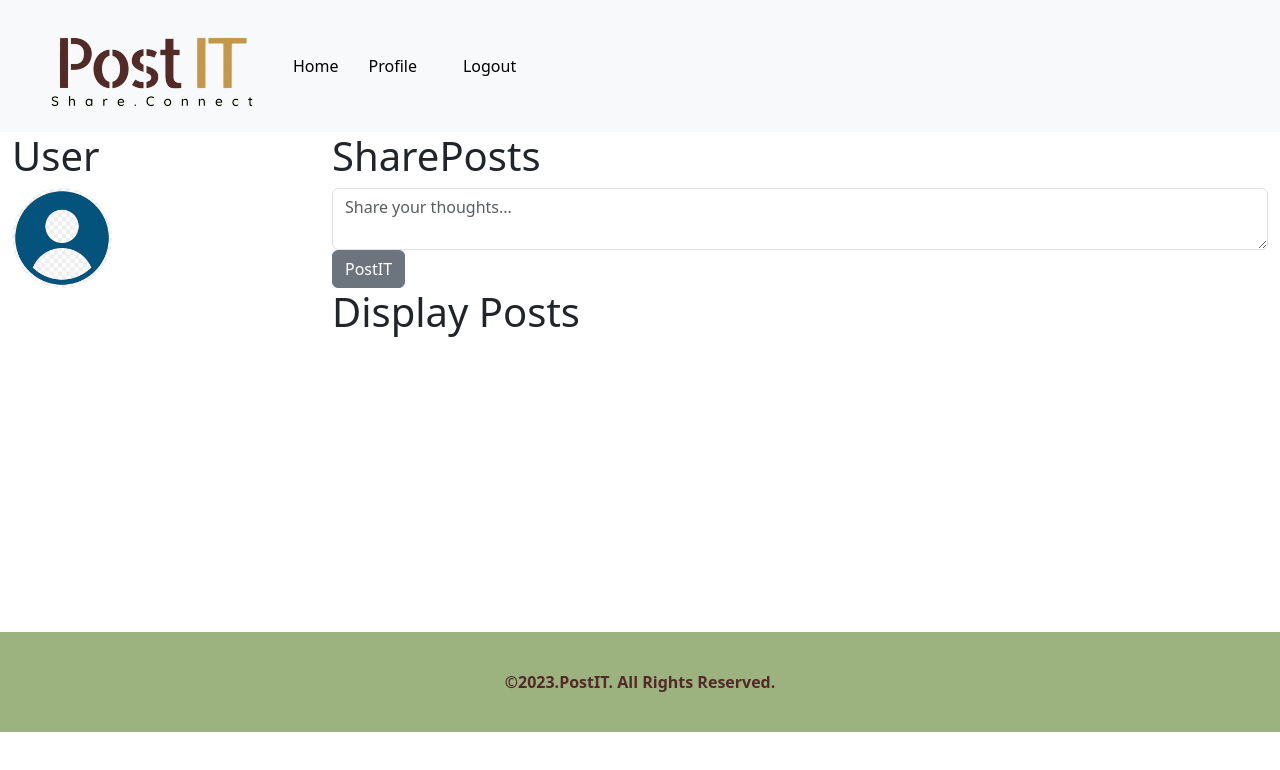
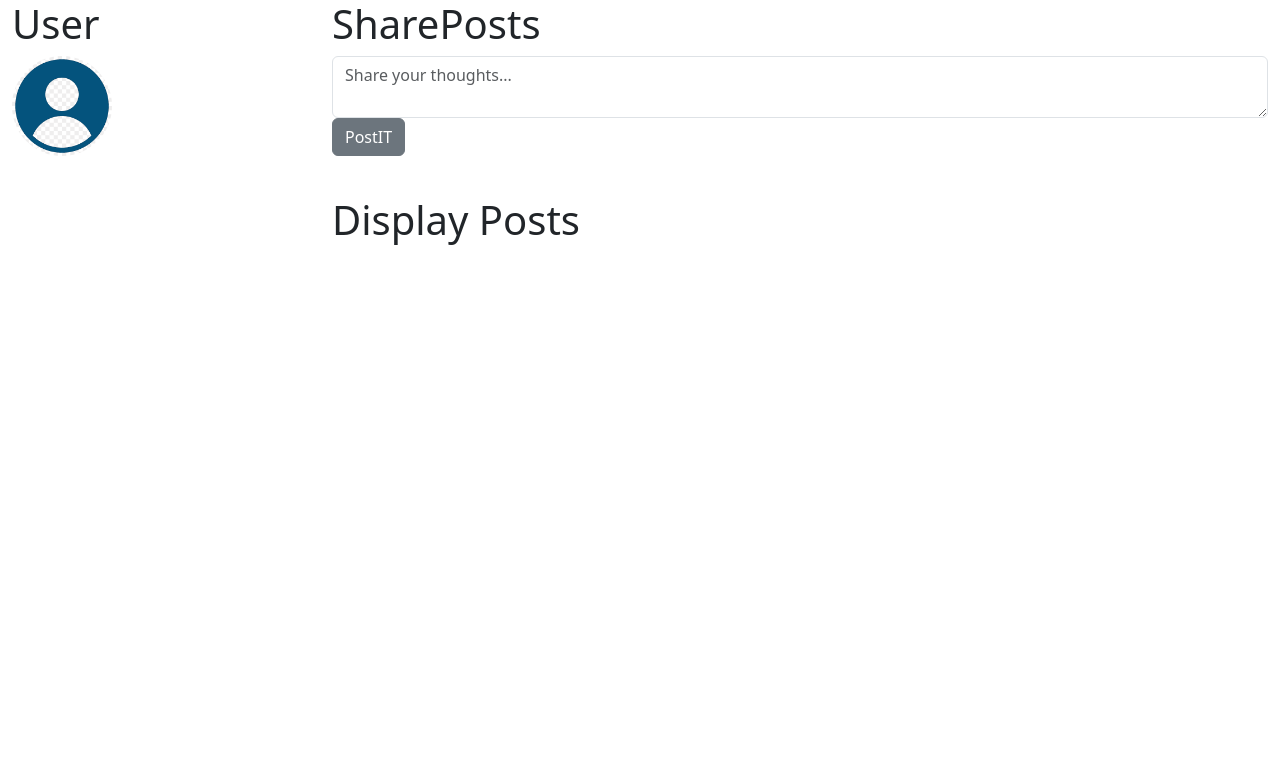
Before and after one commit to piperhuntress/postit-app-sem2Ay24-25, a React (Create React App) app in the folder client/: page / in a window 1280 px wide. Shown: the top 770 px of the page. Built offline with nearby package versions, Linux system fonts and the light colour scheme.

Commit message:
Complete act5

```diff
--- a/client/src/App.js
+++ b/client/src/App.js
@@ -9,13 +9,20 @@ import Login from "./Components/Login";
 import Profile from "./Components/Profile";
 import Register from "./Components/Register";
 import UpdateUser from "./Components/UpdateUser";
+import { useSelector } from "react-redux";
 
 const App = () => {
+  const email = useSelector((state) => state.users.user.email);
+
   return (
     <Container fluid>
       <Router>
         <Row>
-          <Header />
+          {email ? (
+            <>
+              <Header />
+            </>
+          ) : null}
         </Row>
 
         <Row className="main">
@@ -30,7 +37,11 @@ const App = () => {
         </Row>
 
         <Row>
-          <Footer />
+          {email ? (
+            <>
+              <Footer />
+            </>
+          ) : null}
         </Row>
       </Router>
     </Container>
--- a/client/src/Components/Header.js
+++ b/client/src/Components/Header.js
@@ -1,8 +1,21 @@
 import { Navbar, Nav, NavItem, NavLink } from "reactstrap";
 import logo from "../Images/logo-t.png";
-import { Link } from "react-router-dom";
+import { useDispatch } from "react-redux";
+import { Link, useNavigate } from "react-router-dom";
+import { logout } from "../Features/UserSlice";
 
 const Header = () => {
+  const dispatch = useDispatch();
+
+  const navigate = useNavigate();
+
+  const handlelogout = async () => {
+    dispatch(logout());
+    //ensure that the state update from the logout action has been processed before proceeding to the next step.
+    await new Promise((resolve) => setTimeout(resolve, 100));
+    navigate("/login"); //redirect to login page route.
+  };
+
   return (
     <>
       <Navbar className="header">
@@ -19,7 +32,7 @@ const Header = () => {
           </NavItem>
 
           <NavItem>
-            <NavLink href="#">Logout</NavLink>
+            <Link onClick={handlelogout}>Logout</Link>
           </NavItem>
         </Nav>
       </Navbar>
--- a/client/src/Components/User.js
+++ b/client/src/Components/User.js
@@ -1,11 +1,20 @@
 import user from "../Images/user.png";
+import { useSelector } from "react-redux";
 
 const User = () => {
+  const email = useSelector((state) => state.users.user.email);
+  const name = useSelector((state) => state.users.user.name);
+
   return (
     <div>
       <h1>User</h1>
 
       <img src={user} className="userImage" />
+      <p>
+        {name}
+        <br />
+        {email}
+      </p>
     </div>
   );
 };
--- a/client/src/Features/UserSlice.js
+++ b/client/src/Features/UserSlice.js
@@ -38,7 +38,7 @@ export const login = createAsyncThunk("users/login", async (userData) => {
     });
     const user = response.data.user;
     console.log(response);
-    return user;
+    return user; //return the value to update the state using the extrareducer fulfilled as a payload
   } catch (error) {
     //handle the error
     const errorMessage = "Invalid credentials";
@@ -47,6 +47,12 @@ export const login = createAsyncThunk("users/login", async (userData) => {
   }
 });
 
+export const logout = createAsyncThunk("/users/logout", async () => {
+  try {
+    // Send a request to your server to log the user out
+    const response = await axios.post("http://localhost:3001/logout");
+  } catch (error) {}
+});
 export const userSlice = createSlice({
   name: "users",
   initialState,
@@ -81,9 +87,23 @@ export const userSlice = createSlice({
         state.isLoading = true;
       })
       .addCase(login.fulfilled, (state, action) => {
+        state.user = action.payload;
         state.isSuccess = true;
       })
       .addCase(login.rejected, (state) => {
+        state.isError = true;
+      })
+      .addCase(logout.pending, (state) => {
+        state.isLoading = true;
+      })
+      .addCase(logout.fulfilled, (state) => {
+        // Clear user data or perform additional cleanup if needed
+        state.user = {};
+        state.isLoading = false;
+        state.isSuccess = false;
+      })
+      .addCase(logout.rejected, (state) => {
+        state.isLoading = false;
         state.isError = true;
       });
   },
```
Also changed, not shown: 1 other file (tests, documents, lock files or other folders).
